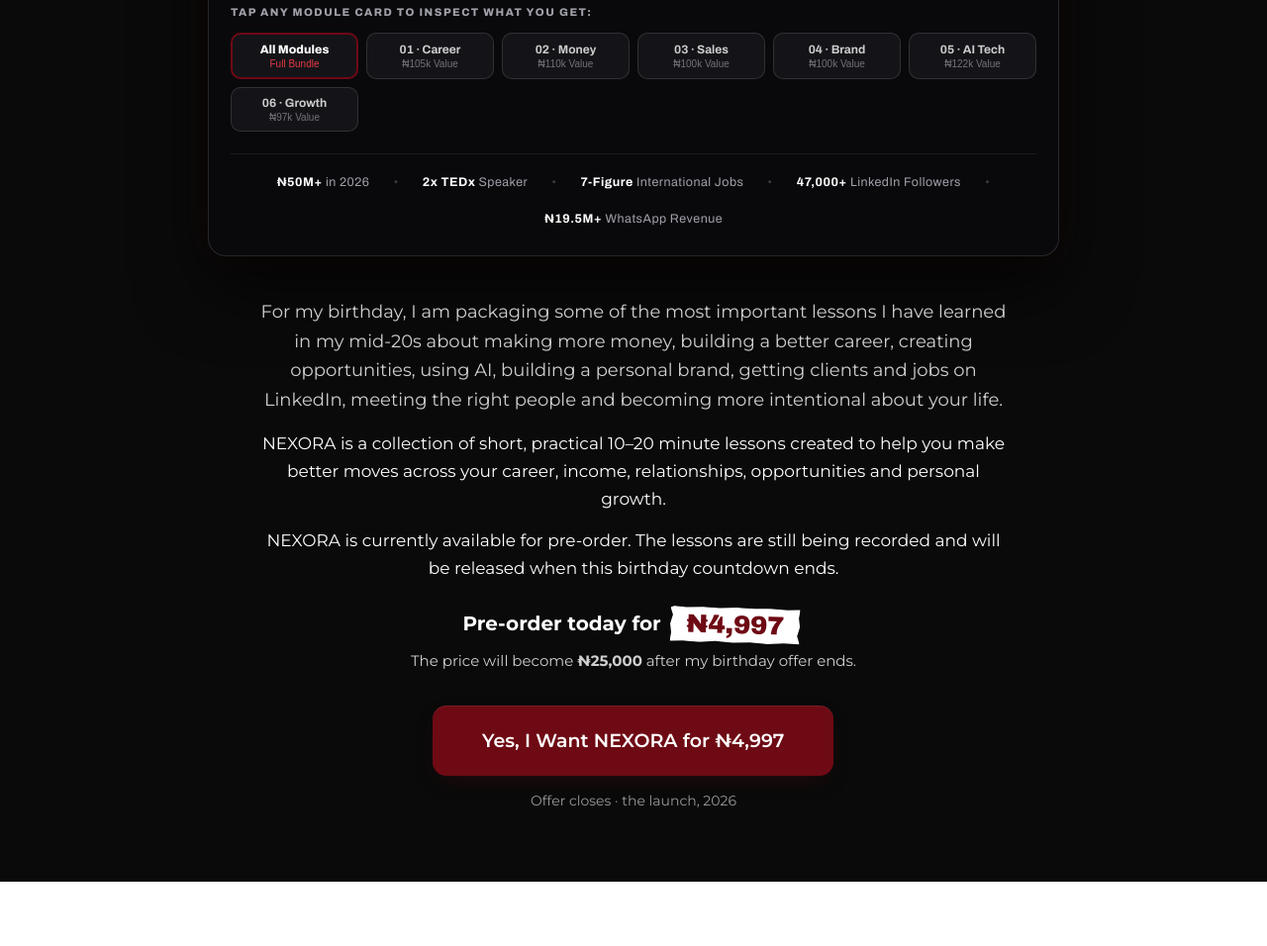
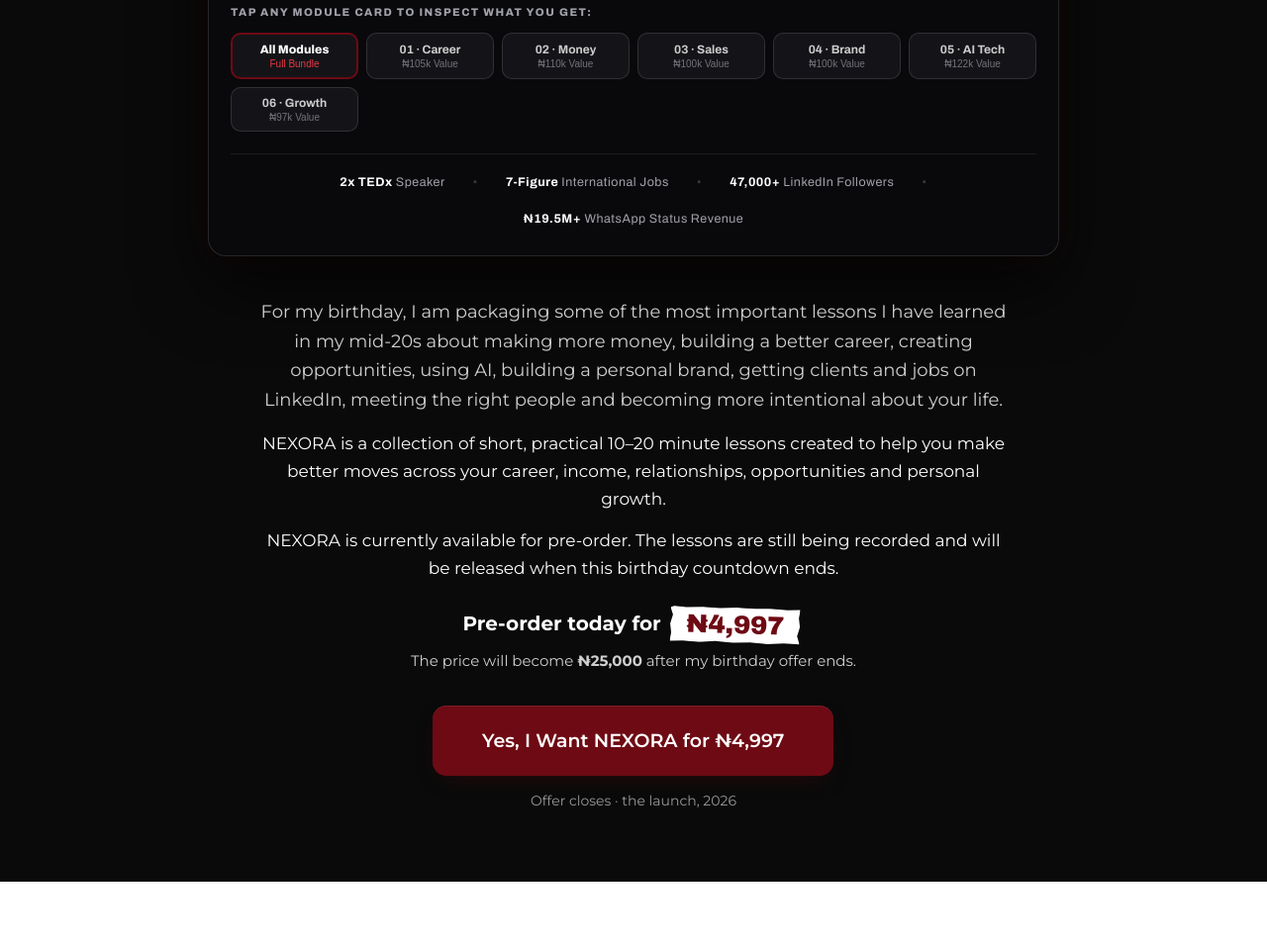
Before and after one commit to WilliamsBRAND/nexora-sales-page, a website: page index.html in a window 1280 px wide. Shown: the part 1373-2329 px from the top of the page at 99% size. Drawn offline with Linux system fonts and the light colour scheme; no server answers.

Commit message:
Update metric verification strip to exactly the 4 requested stats: 2x TEDx Speaker, 7-Figure International Jobs, 47,000+ LinkedIn Followers, ₦19.5M+ WhatsApp Status Revenue

```diff
--- a/index.html
+++ b/index.html
@@ -1472,16 +1472,14 @@ section.dark .red{color:#fff;background:var(--crimson);padding:2px 8px;border-ra
         </div>
 
         <!-- Metric Verification Strip -->
-        <div style="display:flex;flex-wrap:wrap;align-items:center;justify-content:center;gap:16px 24px;margin-top:22px;padding-top:18px;border-top:1px solid rgba(255,255,255,0.08);font-family:'Archivo',sans-serif;font-size:12.5px;color:#a1a1aa;letter-spacing:0.5px;">
-          <span><strong style="color:#ffffff;">₦50M+</strong> in 2026</span>
-          <span style="color:rgba(255,255,255,0.2);">&bull;</span>
+        <div style="display:flex;flex-wrap:wrap;align-items:center;justify-content:center;gap:16px 28px;margin-top:22px;padding-top:18px;border-top:1px solid rgba(255,255,255,0.08);font-family:'Archivo',sans-serif;font-size:12.5px;color:#a1a1aa;letter-spacing:0.5px;">
           <span><strong style="color:#ffffff;">2x TEDx</strong> Speaker</span>
           <span style="color:rgba(255,255,255,0.2);">&bull;</span>
           <span><strong style="color:#ffffff;">7-Figure</strong> International Jobs</span>
           <span style="color:rgba(255,255,255,0.2);">&bull;</span>
           <span><strong style="color:#ffffff;">47,000+</strong> LinkedIn Followers</span>
           <span style="color:rgba(255,255,255,0.2);">&bull;</span>
-          <span><strong style="color:#ffffff;">₦19.5M+</strong> WhatsApp Revenue</span>
+          <span><strong style="color:#ffffff;">₦19.5M+</strong> WhatsApp Status Revenue</span>
         </div>
 
       </div>
```
